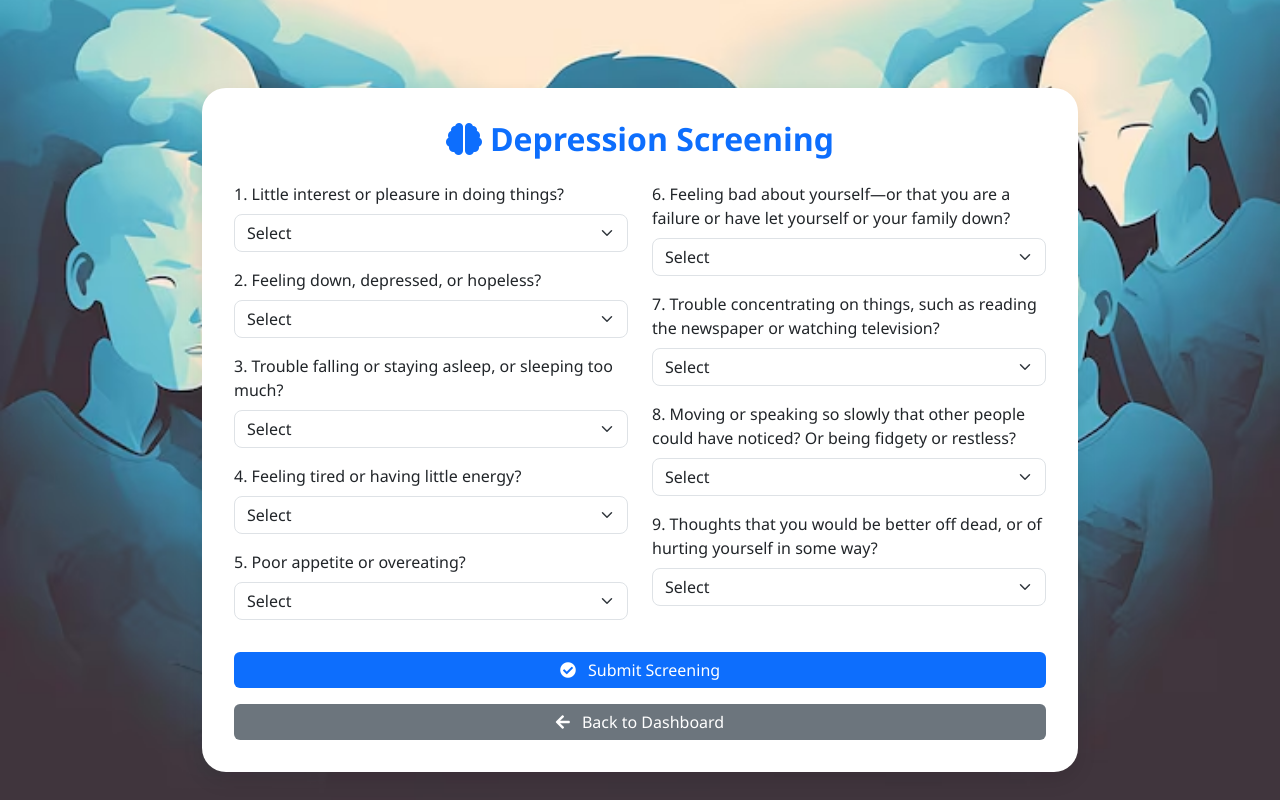
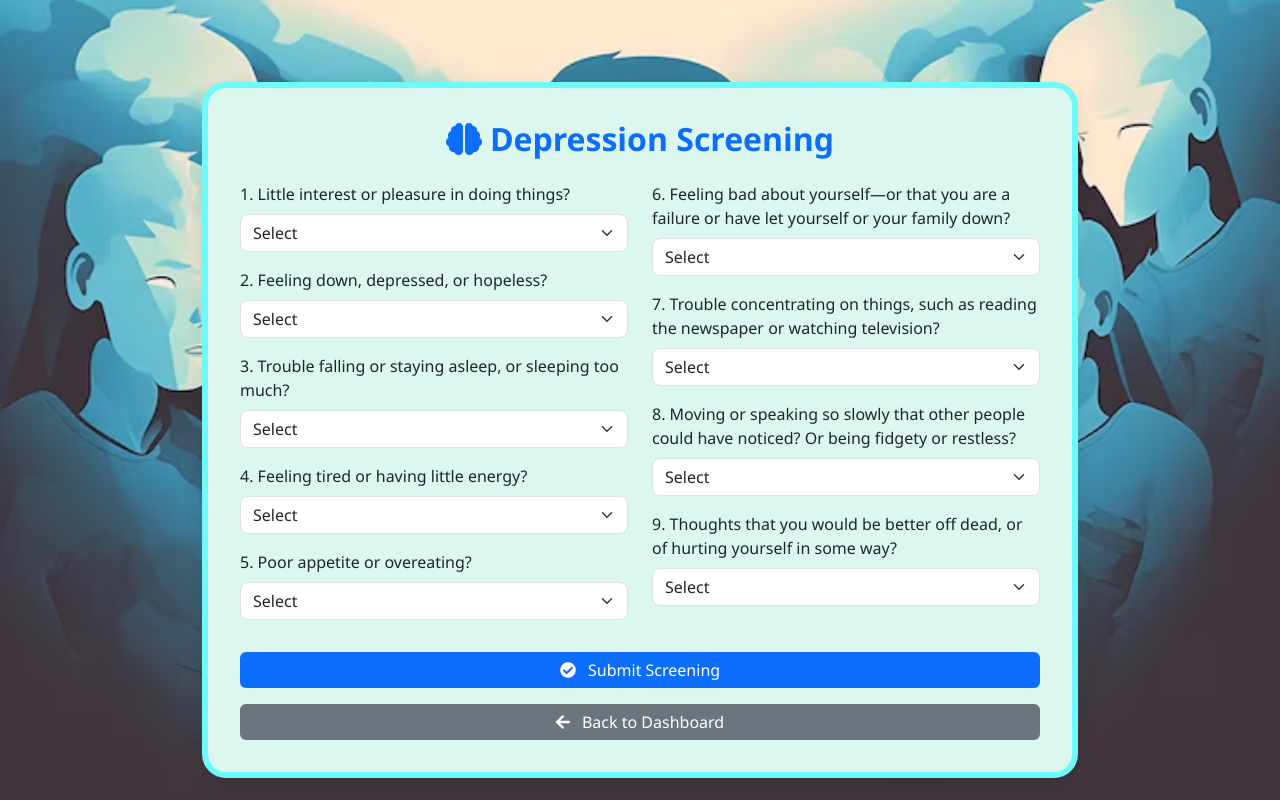
Before and after one commit to indra-2001/Disease-Prediction, a Flask app: page /depression in a window 1280 px wide. Run offline with Flask 3, Linux system fonts and the light colour scheme; parts of the project's set-up code (start-up, migrations or seed data) failed here and were passed over; some libraries are stand-ins or nearby versions.

Commit message:
sumanta paul 16/5/25 01:15

```diff
--- a/templates/anxiety.html
+++ b/templates/anxiety.html
@@ -28,7 +28,8 @@
         .container-box {
             max-width: 850px;
             margin: 50px auto;
-            background-color: #ffffff;
+            border:  6px solid #46e1f5;
+            background-color: #d8f5f5;
             border-radius: 12px;
             padding: 30px;
             box-shadow: 0 0 10px rgba(0, 0, 0, 0.1);
@@ -68,7 +69,6 @@
 <body>
 
     <div class="container-box">
-        <!-- <h2>📝 Anxiety Screening</h2> -->
         <h2 style="color: #0d6efd; font-weight: bold;"><i class="fas fa-brain me-2"></i>Anxiety Screening</h2>
         <form id="gad7Form">
             <div class="row">
--- a/templates/depression.html
+++ b/templates/depression.html
@@ -34,8 +34,8 @@
         .card {
             border-radius: 1.5rem;
             box-shadow: 0 8px 20px rgba(0, 0, 0, 0.1);
-            border: none;
-            background-color: #ffffff;
+            border:  6px solid #6cfafa;
+            background-color: #dbf7f0;
             padding: 2rem;
         }
 
```
